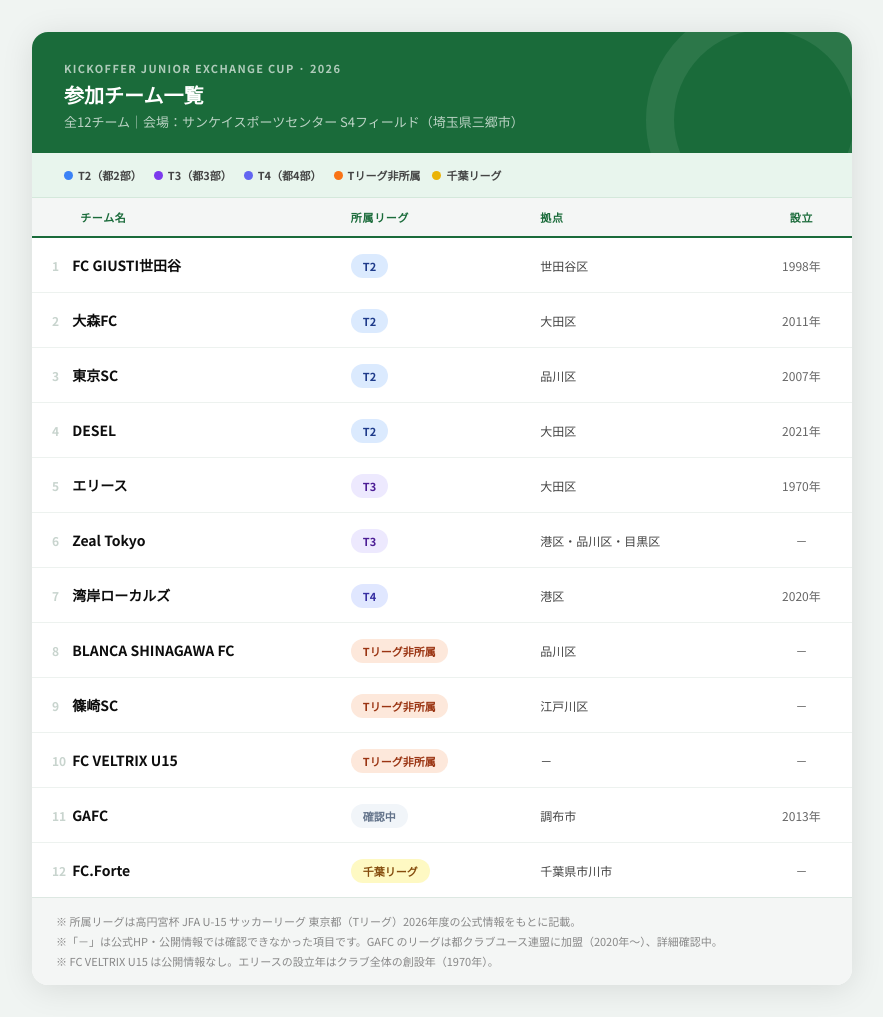
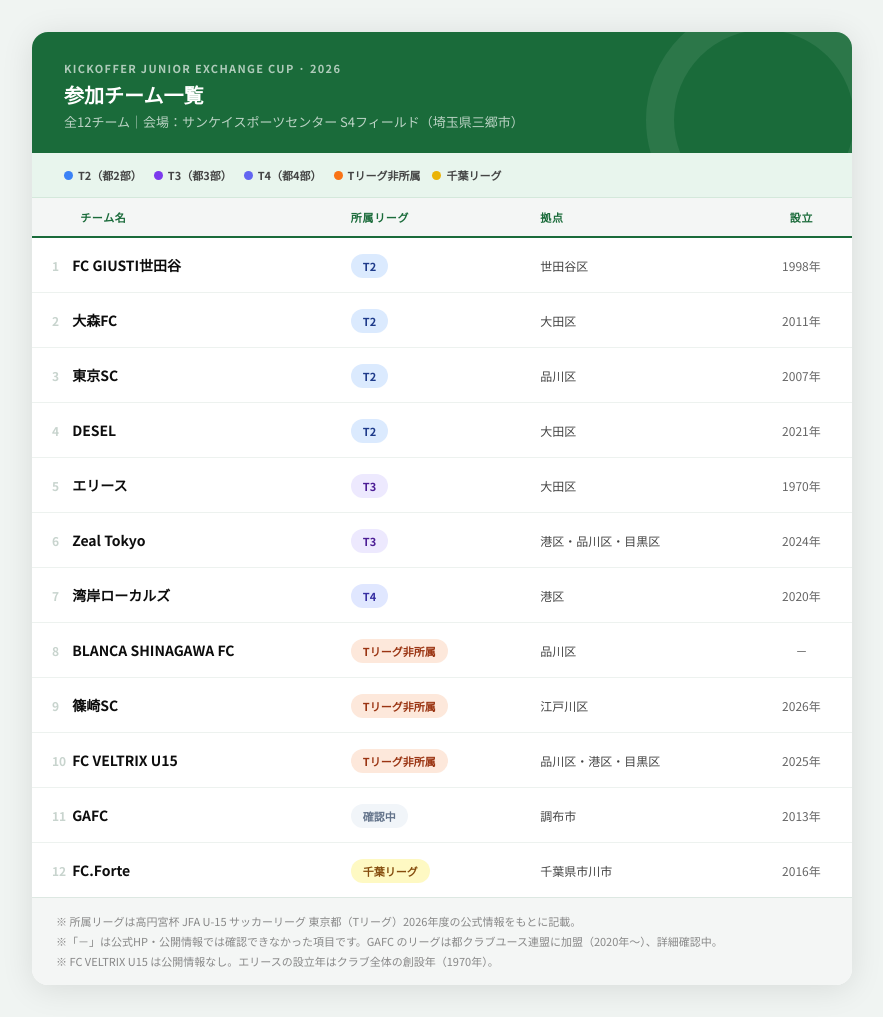
Before and after one commit to taiki-suma/kickoffer--task, a website: page kickoffer_teams_1.html in a window 1280 px wide. Shown: the whole page, without its empty margins (198-1081 px from the left). Drawn offline with Linux system fonts and the light colour scheme.

Commit message:
参加チーム一覧：FC VELTRIX・篠崎SC・FC.Forte・Zeal Tokyoの設立年・拠点を追記

```diff
--- a/kickoffer_teams_1.html
+++ b/kickoffer_teams_1.html
@@ -223,7 +223,7 @@
         <td class="team-cell"><div class="team-name">Zeal Tokyo</div></td>
         <td class="league-cell"><span class="badge t3">T3</span></td>
         <td class="region-cell">港区・品川区・目黒区</td>
-        <td class="year-cell">－</td>
+        <td class="year-cell">2024年</td>
       </tr>
 
       <!-- T4 -->
@@ -248,14 +248,14 @@
         <td class="team-cell"><div class="team-name">篠崎SC</div></td>
         <td class="league-cell"><span class="badge none">Tリーグ非所属</span></td>
         <td class="region-cell">江戸川区</td>
-        <td class="year-cell">－</td>
+        <td class="year-cell">2026年</td>
       </tr>
       <tr>
         <td class="num">10</td>
         <td class="team-cell"><div class="team-name">FC VELTRIX U15</div></td>
         <td class="league-cell"><span class="badge none">Tリーグ非所属</span></td>
-        <td class="region-cell">－</td>
-        <td class="year-cell">－</td>
+        <td class="region-cell">品川区・港区・目黒区</td>
+        <td class="year-cell">2025年</td>
       </tr>
 
       <!-- GAFC -->
@@ -273,7 +273,7 @@
         <td class="team-cell"><div class="team-name">FC.Forte</div></td>
         <td class="league-cell"><span class="badge chiba">千葉リーグ</span></td>
         <td class="region-cell">千葉県市川市</td>
-        <td class="year-cell">－</td>
+        <td class="year-cell">2016年</td>
       </tr>
 
     </tbody>
```
